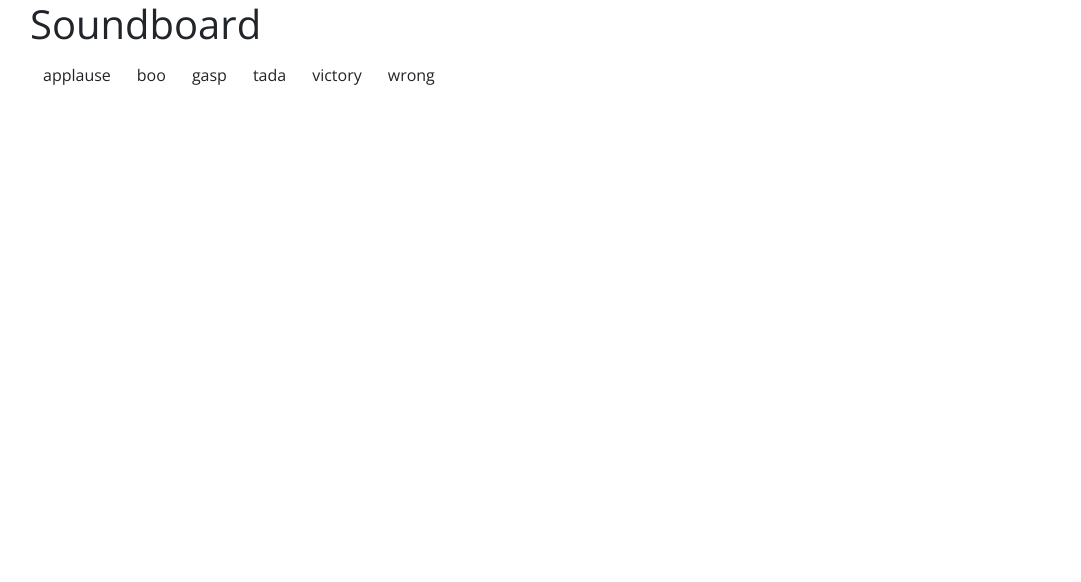
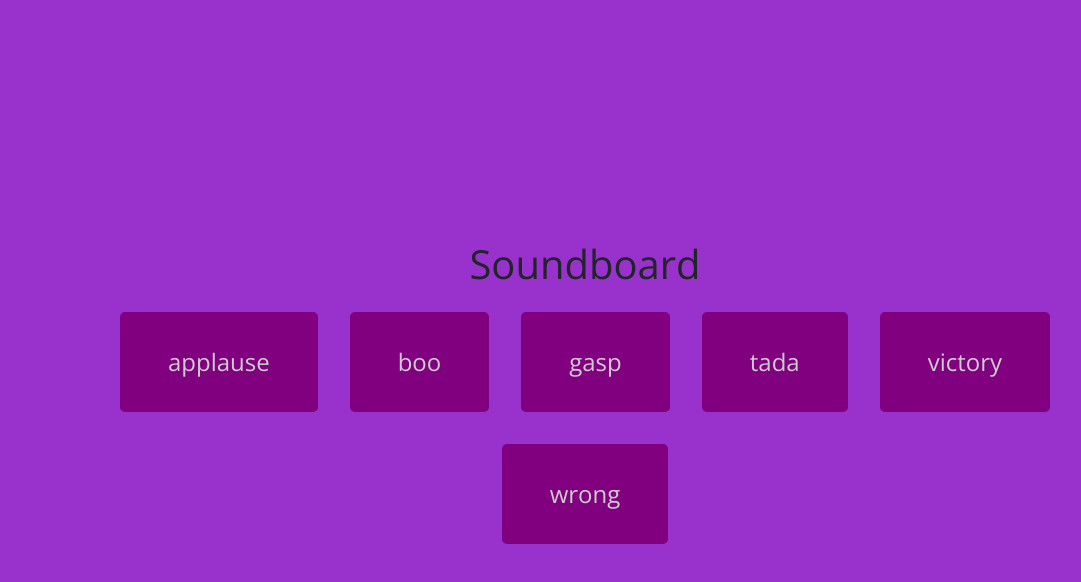
Before and after one commit to CornveliousFarva/soundboard, a plain HTML site: page index.html in a window 1280 px wide. Shown: the whole page, without its empty margins (55-1136 px from the left). Drawn offline with nearby package versions, Linux system fonts and the light colour scheme.

Commit message:
Added the styling.

```diff
--- a/style.css
+++ b/style.css
@@ -6,10 +6,33 @@
 
 body{
     font-family: 'Open Sans', sans-serif;
+    background-color: darkorchid;
     display: flex;
+    flex-wrap: wrap;
+    align-items: center;
+    justify-content: center;
+    text-align: center;
+    height: 100vh;
+    overflow: hidden;
     margin: 0;
-    flex-direction: column;
-    align-items: center;
-    overflow: hidden;
-    height: 100vh;
 }
+
+.btn{
+    background-color: purple;
+    border-radius: 5px;
+    border: none;
+    color: #ccc;
+    margin: 1rem;
+    padding: 2rem 3rem;
+    font-size: 1.5rem;
+    font-family: inherit;
+    cursor: pointer;
+}
+
+.btn:hover{
+    opacity: 0.9;
+}
+
+.btn:focus{
+    outline: none;
+}
```
